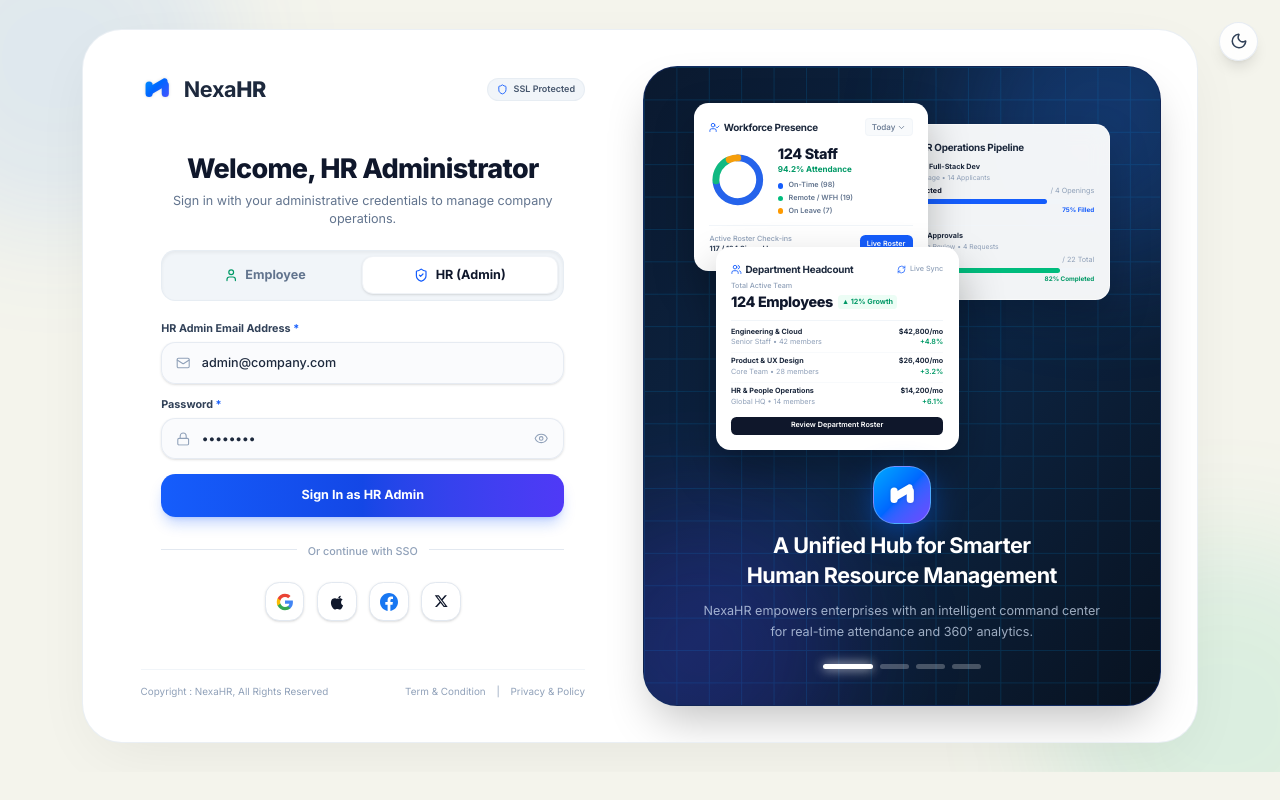
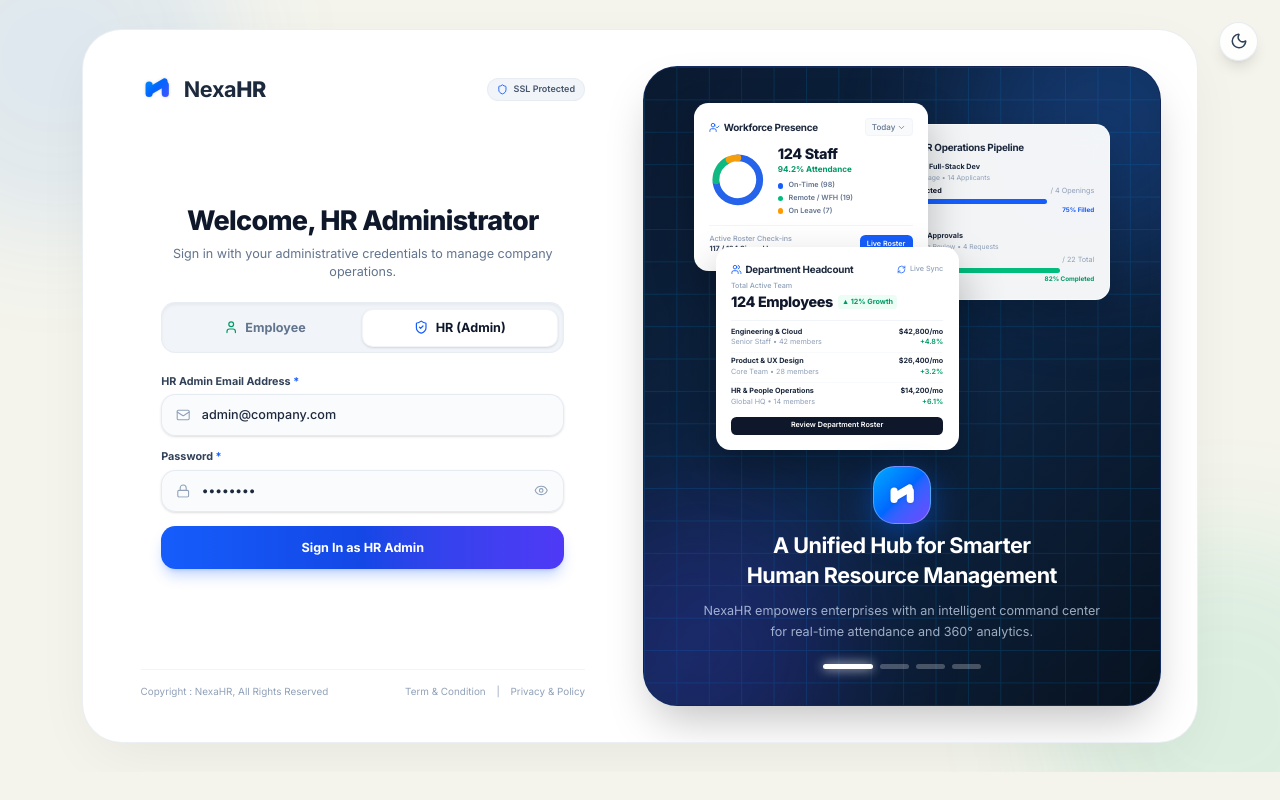
Before and after one commit to imumairakram/Nexa-HR, a React (Vite) app in the folder client/: page / in a window 1280 px wide. Built offline with nearby package versions, Linux system fonts and the light colour scheme.

Commit message:
feat: implement premium login page with role-based auth and demo credentials

```diff
--- a/client/src/pages/website/Login.jsx
+++ b/client/src/pages/website/Login.jsx
@@ -209,9 +209,6 @@
     navigate(isEmp ? '/employee/dashboard' : '/app/dashboard');
   };
 
-  const handleSocialLogin = () => {
-    fallbackLocalLogin();
-  };
 
   return (
     <div className="min-h-screen bg-[#F4F4EC] dark:bg-[#0B0F19] flex items-center justify-center p-3 sm:p-6 lg:p-8 font-sans antialiased transition-colors duration-300 relative overflow-hidden select-none">
@@ -373,82 +370,6 @@
                 )}
               </button>
             </form>
-
-            {/* "Or continue with" Divider */}
-            <div className="relative my-6 text-center">
-              <div className="absolute inset-0 flex items-center">
-                <div className="w-full border-t border-slate-200 dark:border-slate-700/80"></div>
-              </div>
-              <span className="relative bg-white dark:bg-slate-900 px-3 text-xs text-slate-400 dark:text-slate-500 font-medium">
-                Or continue with SSO
-              </span>
-            </div>
-
-            {/* Social / SSO Logins */}
-            <div className="flex items-center justify-center gap-3.5">
-              {/* Google Workspace */}
-              <button
-                type="button"
-                onClick={handleSocialLogin}
-                title="Continue with Google Workspace"
-                className="w-11 h-11 rounded-2xl border border-slate-200 dark:border-slate-700 bg-white dark:bg-slate-800 shadow-sm flex items-center justify-center hover:bg-slate-50 dark:hover:bg-slate-750 hover:border-slate-300 dark:hover:border-slate-600 hover:scale-105 active:scale-95 transition-all cursor-pointer"
-              >
-                <svg className="w-5 h-5" viewBox="0 0 24 24">
-                  <path
-                    fill="#4285F4"
-                    d="M22.56 12.25c0-.78-.07-1.53-.2-2.25H12v4.26h5.92c-.26 1.37-1.04 2.53-2.21 3.31v2.77h3.57c2.08-1.92 3.28-4.74 3.28-8.09z"
-                  />
-                  <path
-                    fill="#34A853"
-                    d="M12 23c2.97 0 5.46-.98 7.28-2.66l-3.57-2.77c-.98.66-2.23 1.06-3.71 1.06-2.86 0-5.29-1.93-6.16-4.53H2.18v2.84C3.99 20.53 7.7 23 12 23z"
-                  />
-                  <path
-                    fill="#FBBC05"
-                    d="M5.84 14.09c-.22-.66-.35-1.36-.35-2.09s.13-1.43.35-2.09V7.06H2.18C1.43 8.55 1 10.22 1 12s.43 3.45 1.18 4.94l2.85-2.22.81-.63z"
-                  />
-                  <path
-                    fill="#EA4335"
-                    d="M12 5.38c1.62 0 3.06.56 4.21 1.64l3.15-3.15C17.45 2.09 14.97 1 12 1 7.7 1 3.99 3.47 2.18 7.06l3.66 2.84c.87-2.6 3.3-4.52 6.16-4.52z"
-                  />
-                </svg>
-              </button>
-
-              {/* Apple Enterprise ID */}
-              <button
-                type="button"
-                onClick={handleSocialLogin}
-                title="Continue with Apple ID"
-                className="w-11 h-11 rounded-2xl border border-slate-200 dark:border-slate-700 bg-white dark:bg-slate-800 shadow-sm flex items-center justify-center hover:bg-slate-50 dark:hover:bg-slate-750 hover:border-slate-300 dark:hover:border-slate-600 hover:scale-105 active:scale-95 transition-all cursor-pointer text-slate-900 dark:text-white"
-              >
-                <svg className="w-5 h-5 fill-current" viewBox="0 0 24 24">
-                  <path d="M18.71 19.5c-.83 1.24-1.71 2.45-3.05 2.47-1.34.03-1.77-.79-3.29-.79-1.53 0-2 .77-3.27.82-1.31.05-2.3-1.32-3.14-2.53C4.25 17 2.94 12.45 4.7 9.39c.87-1.52 2.43-2.48 4.12-2.51 1.28-.02 2.5.87 3.29.87.78 0 2.26-1.07 3.81-.91.65.03 2.47.26 3.64 1.98-.09.06-2.17 1.28-2.15 3.81.03 3.02 2.65 4.03 2.68 4.04-.03.07-.42 1.44-1.38 2.83M15.97 6.37c.62-.75 1.04-1.8 1.01-2.85-.9.04-1.98.6-2.62 1.35-.57.65-1.07 1.7-1 2.76 1 .08 1.99-.51 2.61-1.26z" />
-                </svg>
-              </button>
-
-              {/* Microsoft / Facebook SSO */}
-              <button
-                type="button"
-                onClick={handleSocialLogin}
-                title="Continue with Microsoft / Facebook SSO"
-                className="w-11 h-11 rounded-2xl border border-slate-200 dark:border-slate-700 bg-white dark:bg-slate-800 shadow-sm flex items-center justify-center hover:bg-slate-50 dark:hover:bg-slate-750 hover:border-slate-300 dark:hover:border-slate-600 hover:scale-105 active:scale-95 transition-all cursor-pointer"
-              >
-                <svg className="w-5 h-5" viewBox="0 0 24 24" fill="#1877F2">
-                  <path d="M24 12.073c0-6.627-5.373-12-12-12s-12 5.373-12 12c0 5.99 4.388 10.954 10.125 11.854v-8.385H7.078v-3.47h3.047V9.43c0-3.007 1.792-4.669 4.533-4.669 1.312 0 2.686.235 2.686.235v2.953H15.83c-1.491 0-1.956.925-1.956 1.874v2.25h3.328l-.532 3.47h-2.796v8.385C19.612 23.027 24 18.062 24 12.073z" />
-                </svg>
-              </button>
-
-              {/* Okta / X SSO */}
-              <button
-                type="button"
-                onClick={handleSocialLogin}
-                title="Continue with Enterprise SSO"
-                className="w-11 h-11 rounded-2xl border border-slate-200 dark:border-slate-700 bg-white dark:bg-slate-800 shadow-sm flex items-center justify-center hover:bg-slate-50 dark:hover:bg-slate-750 hover:border-slate-300 dark:hover:border-slate-600 hover:scale-105 active:scale-95 transition-all cursor-pointer text-slate-900 dark:text-white"
-              >
-                <svg className="w-4 h-4 fill-current" viewBox="0 0 24 24">
-                  <path d="M18.244 2.25h3.308l-7.227 8.26 8.502 11.24H16.17l-5.214-6.817L4.99 21.75H1.68l7.73-8.835L1.254 2.25H8.08l4.713 6.231zm-1.161 17.52h1.833L7.084 4.126H5.117z" />
-                </svg>
-              </button>
-            </div>
           </div>
 
           {/* Bottom Copyright & Legal Links */}
```
